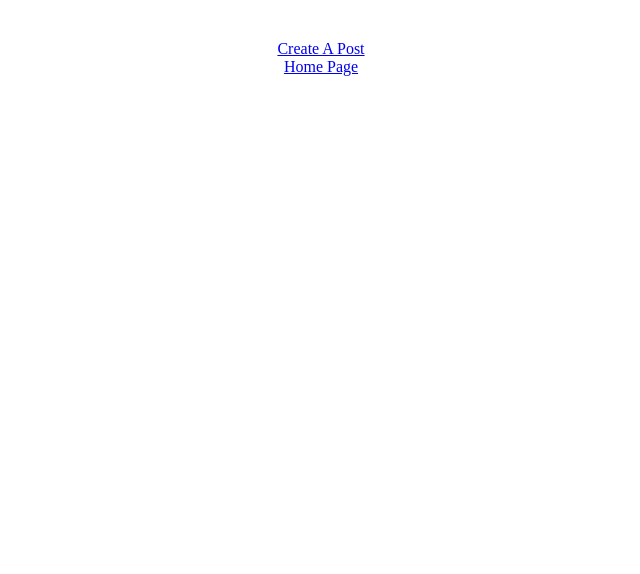
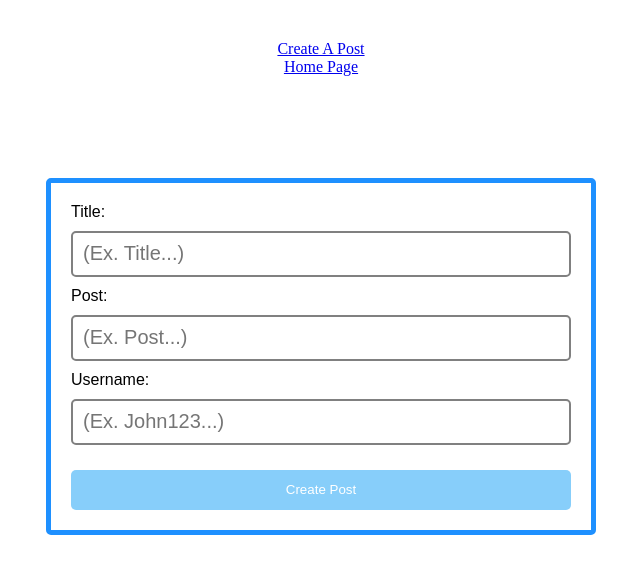
Before and after one commit to floflx7/FlorianFelix_7_30102021, a React (Create React App) app in the folder client/: page /createpost in a window 1280 px wide. Shown: the top 574 px of the page, without its empty margins (319-959 px from the left). Built offline with nearby package versions, Linux system fonts and the light colour scheme; the HTML template or start-up script is replaced by a standard one.

Commit message:
Post vers mySQL fonctionnel

```diff
--- a/client/src/App.js
+++ b/client/src/App.js
@@ -11,8 +11,8 @@ function App() {
         <Link to="/createpost"> Create A Post</Link>
         <Link to="/"> Home Page</Link>
         <Routes>
-          <Route path="/" exact component={Home} />
-          <Route path="/createpost" exact component={CreatePost} />
+          <Route path="/" element={<Home />} />
+          <Route path="/createpost" element={<CreatePost />} />
         </Routes>
       </Router>
     </div>
--- a/client/src/pages/CreatePost.js
+++ b/client/src/pages/CreatePost.js
@@ -1,4 +1,5 @@
 import React from "react";
+import axios from "axios";
 import { Formik, Form, Field, ErrorMessage } from "formik";
 import * as Yup from "yup";
 
@@ -16,7 +17,9 @@ function CreatePost() {
   });
 
   const onSubmit = (data) => {
-    console.log(data);
+    axios.post("http://localhost:3001/posts", data).then((response) => {
+      console.log("IT WORKED");
+    });
   };
   return (
     <div className="createPostPage">
@@ -30,7 +33,7 @@ function CreatePost() {
           <ErrorMessage name="title" component="span" />
           <Field
             autocomplete="off"
-            id="inpuCreatePost"
+            id="inputCreatePost"
             name="title"
             placeholder="(Ex. Title...)"
           />
@@ -38,18 +41,17 @@ function CreatePost() {
           <ErrorMessage name="postText" component="span" />
           <Field
             autocomplete="off"
-            id="inpuCreatePost"
-            name="title"
+            id="inputCreatePost"
+            name="postText"
             placeholder="(Ex. Post...)"
           />
-
           <label>Username: </label>
           <ErrorMessage name="username" component="span" />
           <Field
             autocomplete="off"
-            id="inpuCreatePost"
-            name="title"
-            placeholder="(Ex. Username...)"
+            id="inputCreatePost"
+            name="username"
+            placeholder="(Ex. John123...)"
           />
 
           <button type="submit"> Create Post</button>
```
